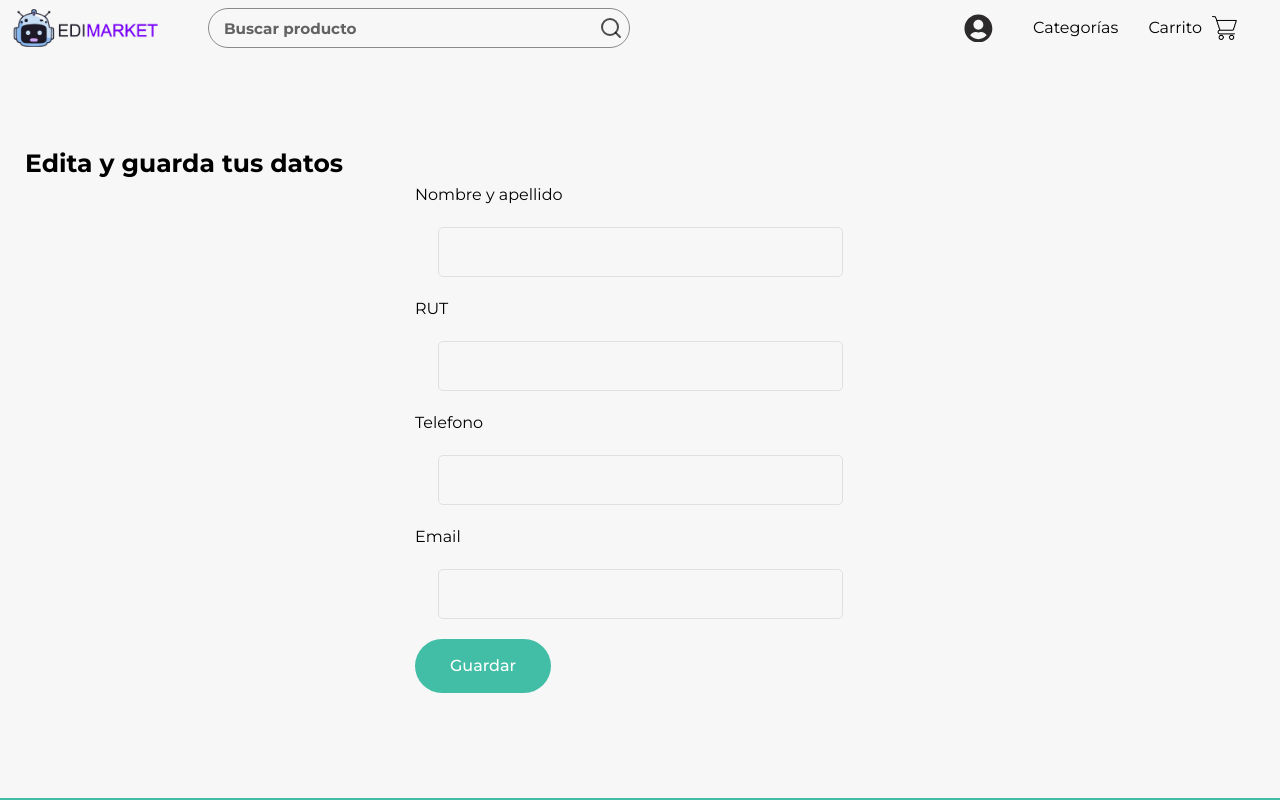
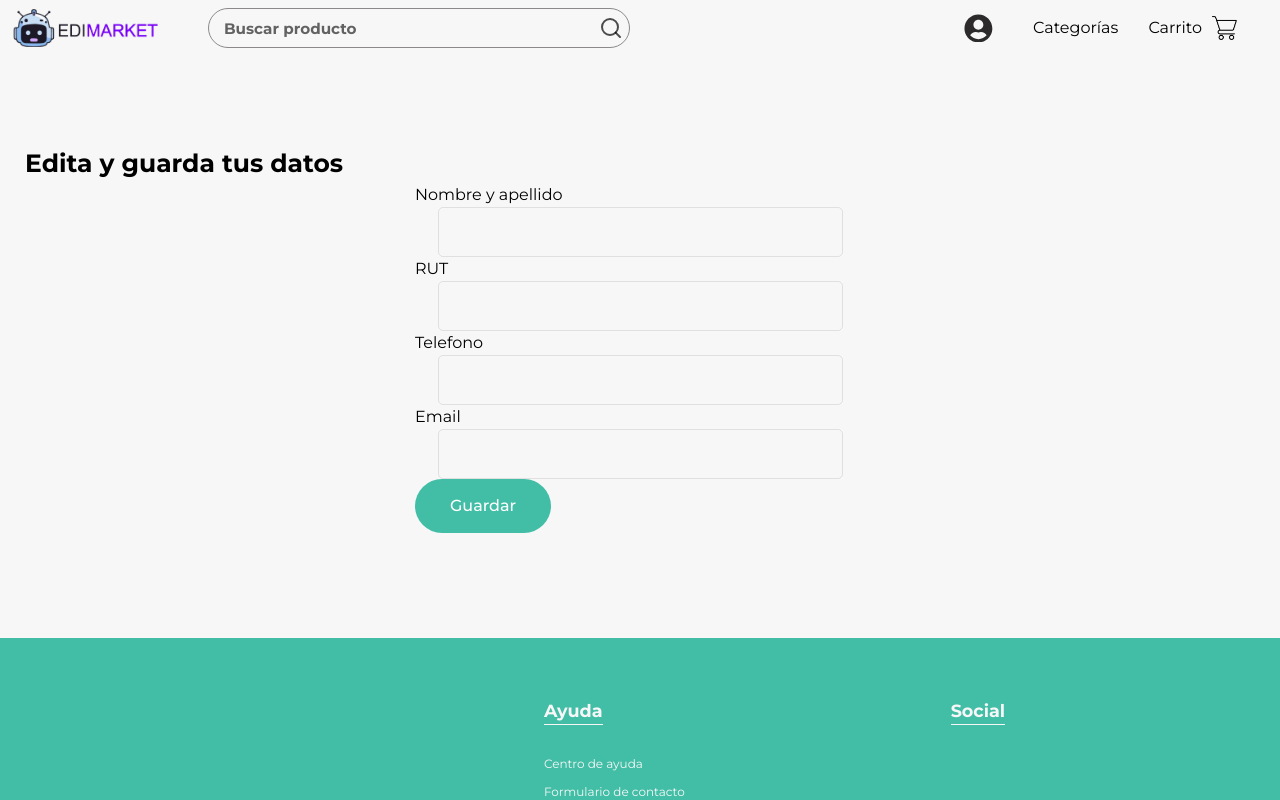
Before and after one commit to SebastianHernandez0/edimarket-2, a React (Vite) app in the folder Frontend/: page /edit-user-data in a window 1280 px wide. Shown: the top 800 px of the page. Built offline with nearby package versions, Linux system fonts and the light colour scheme.

Commit message:
Ajustando estilos en formulario

```diff
--- a/Frontend/src/pages/editUserData/EditUserData.jsx
+++ b/Frontend/src/pages/editUserData/EditUserData.jsx
@@ -121,7 +121,7 @@ export function EditUserData() {
       <div className="edituserdata__body">
         <form
           onSubmit={handleEditData}
-          className="edituserdata__form border rounded-md py-5 px-3 flex flex-col"
+          className="edituserdata__form border rounded-md py-5 px-3 flex flex-col gap-5"
         >
           <div>
             <label className="font-semibold" htmlFor="">
--- a/Frontend/src/pages/editUserData/editUserData.css
+++ b/Frontend/src/pages/editUserData/editUserData.css
@@ -14,7 +14,7 @@
 .data__input {
   background-color: transparent;
   display: flex;
-  margin: 20px auto;
+  margin: 0 auto;
   padding: 0 13px;
   width: 90%;
   border: 1px solid var(--navOpacity);
--- a/Frontend/src/pages/userData/UserData.jsx
+++ b/Frontend/src/pages/userData/UserData.jsx
@@ -27,19 +27,19 @@ export function UserData() {
             </div>
           </div>
         </div>
+        <div className="personaldata__number flex items-center justify-between my-5">
+          <div className="flex items-center gap-10 flex-wrap w-full">
+            <div className="flex flex-col">
+              <p className="font-semibold mb-1 text-lg">Número telefónico</p>
+              <p className="text-sm">951105537</p>
+            </div>
+          </div>
+        </div>
         <div className="personaldata__email flex items-center justify-between my-5">
           <div className="flex items-center gap-10 flex-wrap w-full">
             <div className="flex flex-col">
               <p className="font-semibold mb-1 text-lg">Email</p>
               <p className="text-sm">Aalevenegass@gmail.com</p>
-            </div>
-          </div>
-        </div>
-        <div className="personaldata__number flex items-center justify-between my-5">
-          <div className="flex items-center gap-10 flex-wrap w-full">
-            <div className="flex flex-col">
-              <p className="font-semibold mb-1 text-lg">Número telefónico</p>
-              <p className="text-sm">951105537</p>
             </div>
           </div>
         </div>
```
